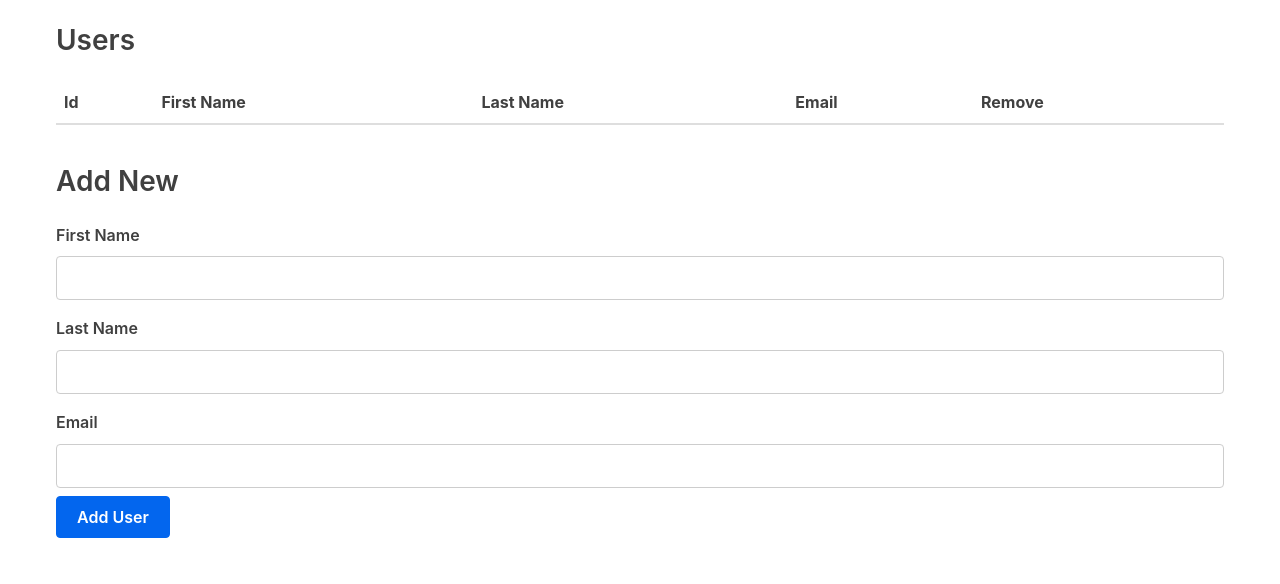
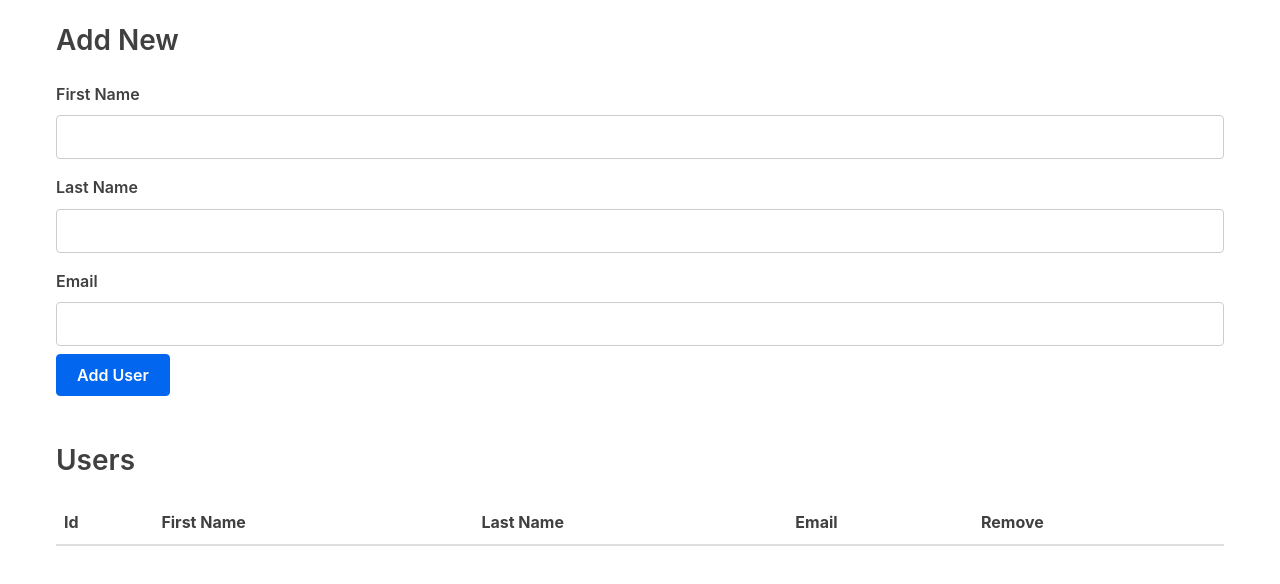
Before and after one commit to UdovikArtem/Lab2, a React (Create React App) app: page / in a window 1280 px wide. Shown: the top 584 px of the page. Built offline with nearby package versions, Linux system fonts and the light colour scheme.

Commit message:
modified:   src/components/App/App.js 	modified:   src/components/App/Form.js 	modified:   src/components/App/Table.js

```diff
--- a/src/components/App/App.js
+++ b/src/components/App/App.js
@@ -26,13 +26,13 @@ class App extends Component {
 
         return (
             <div className="container">
+                <h3>Add New</h3>
+                <Form handleSubmit={this.handleSubmit} />
                 <h3>Users</h3>
                 <Table
                     characterData={characters}
                     removeCharacter={this.removeCharacter}
                 />
-                <h3>Add New</h3>
-                <Form handleSubmit={this.handleSubmit} />
             </div>
         );
     }
--- a/src/components/App/Form.js
+++ b/src/components/App/Form.js
@@ -4,7 +4,10 @@ class Form extends Component {
     constructor(props) {
         super(props);
 
+        let id = 1;
+
         this.initialState = {
+            id: id,
             firstName: '',
             lastName: '',
             email: ''
@@ -23,9 +26,11 @@ class Form extends Component {
 
     onFormSubmit = (event) => {
         event.preventDefault();
-
-        this.props.handleSubmit(this.state);
-        this.setState(this.initialState);
+        if(!Object.values(this.state).includes('')){
+            this.props.handleSubmit(this.state);
+            this.initialState.id++;
+            this.setState(this.initialState);
+        }
     }
 
     render() {
--- a/src/components/App/Table.js
+++ b/src/components/App/Table.js
@@ -18,7 +18,7 @@ const TableBody = props => {
     const rows = props.characterData.map((row, index) => {
         return (
             <tr key={index}>
-                <td>{index + 1}</td>
+                <td>{row.id}</td>
                 <td>{row.firstName}</td>
                 <td>{row.lastName}</td>
                 <td>{row.email}</td>
```
